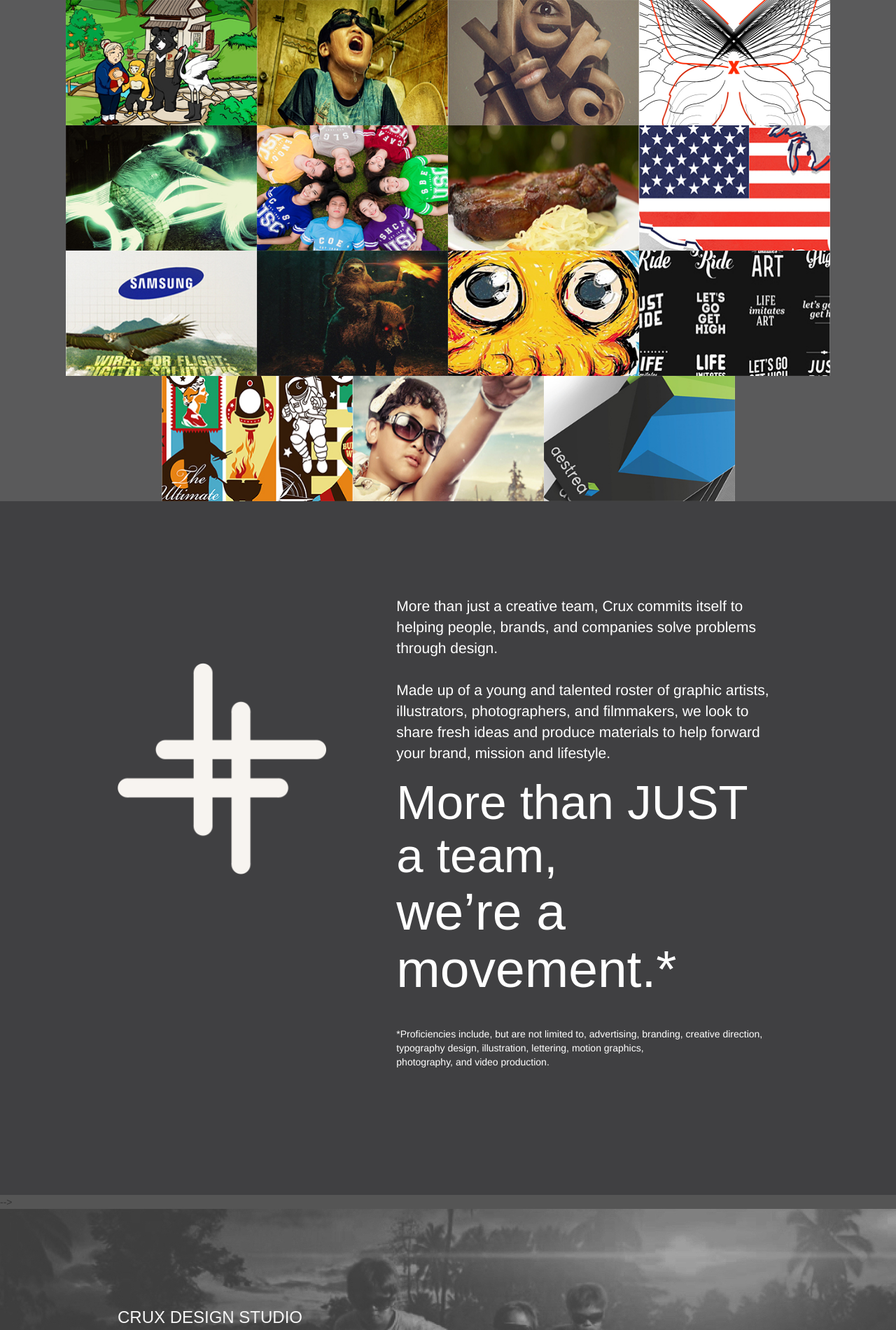
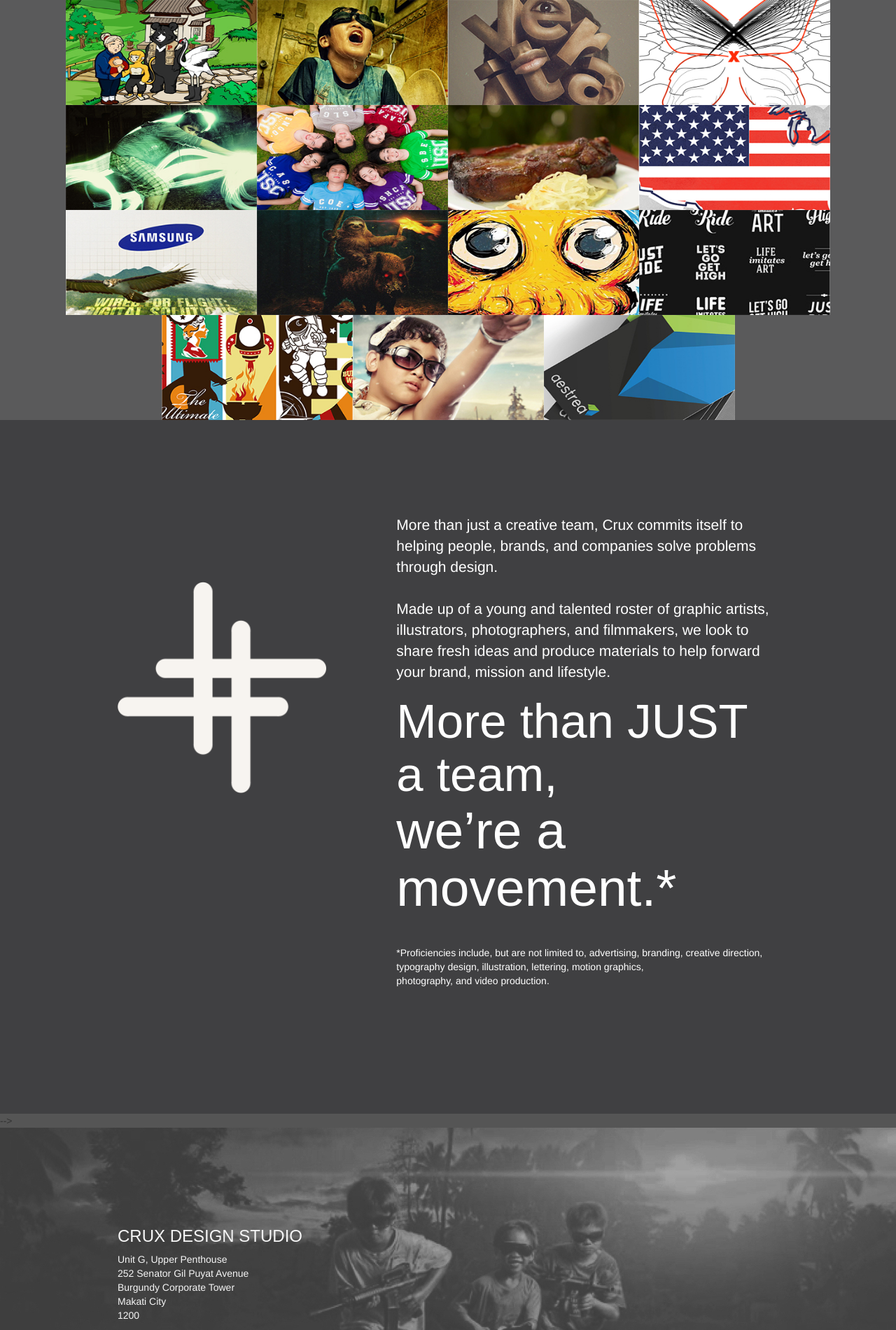
Before and after one commit to cruxph/cruxph.github.io, a Jekyll site: the page built from index.html, in a window 1280 px wide. Shown: the part 1024-2924 px from the top of the page at 70% size. Built offline with Jekyll 4.4.1, drawn with Linux system fonts in a browser that asks for light colours; nearby versions of some CDN libraries.

Commit message:
added media queries for work images

```diff
--- a/_includes/work.html
+++ b/_includes/work.html
@@ -1,4 +1,4 @@
-<div class="work-container">{% for work in site.works %}<img class="" src="{{site.baseurl}}{{work.image}}"/>{% endfor %}
+<div class="work-container">{% for work in site.works %}<img src="{{site.baseurl}}{{work.image}}"/>{% endfor %}
 </div>
 
 <!--
--- a/css/crux.css
+++ b/css/crux.css
@@ -199,8 +199,45 @@
 
 .work-container img{
     width: 273px;
-    height: 179px;
+    height: 150px;
     margin: 0px;
     padding:0;
     display: inline;
 }
+
+/* for 600px or less */
+@media screen and (max-width: 600px) {
+
+.work-container{
+    width: 100%;
+    background:#5a5a5b;
+    overflow-y: hidden;
+    text-align: center;
+}
+
+.work-container img{
+    width: 270px;
+    height: 150px;
+    margin: 0px;
+    padding:0;
+    display: inline;}
+
+
+}
+
+/* for 480px or less */
+@media screen and (max-width: 480px) {
+.work-container{
+    width: 100%;
+    background:#5a5a5b;
+    overflow-y: hidden;
+    text-align: left;
+}
+
+.work-container img{
+    width: 100%;
+    height: 210px;
+    margin: 0px;
+    padding:0;
+    display: inline;}
+}
```
